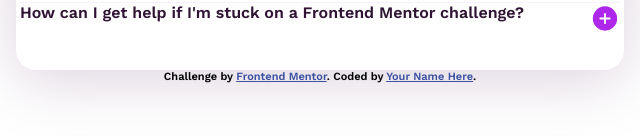
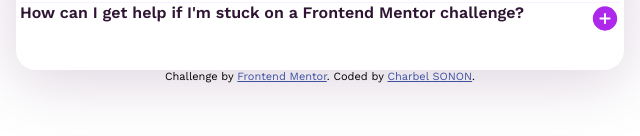
Before and after one commit to AsKing07/faq-accordion, a plain HTML site: page index.html in a window 1280 px wide. Shown: the part 550-686 px from the top of the page, 320-960 px from the left. Drawn offline with Linux system fonts and the light colour scheme.

Commit message:
update readme

```diff
--- a/index.css
+++ b/index.css
@@ -1,16 +1,19 @@
 @font-face {
-    font-family: WorkSansBold;
+    font-family: "Work Sans";
     src: url(/assets/fonts/static/WorkSans-Bold.ttf);
+    font-family:700 ;
 }
 
 @font-face {
-    font-family: "WorkSansRegular";
+    font-family: "Work Sans";
     src: url(/assets/fonts/static/WorkSans-Regular.ttf);
+    font-weight: 400;
 }
 
 @font-face {
-    font-family: "WorkSansSemiBold";
+    font-family: "Work Sans";
     src: url(/assets/fonts/static/WorkSans-SemiBold.ttf);
+    font-weight: 600;
 }
 
 :root
@@ -35,7 +38,7 @@ body
     justify-content: center;
     align-items: center;
     text-align: center;
-    font-family: "WorkSansSemiBold", "Sans serif";
+    font-family: "Work Sans";
 }
 
 
@@ -103,7 +106,7 @@ p {
     font-weight: 600;
 }
 
-h2:hover
+h2:hover, h2:focus
     {
         color:  hsl(281, 85%, 54%);
 
@@ -135,6 +138,9 @@ font-size: 0.8rem;
     content: url("assets/images/icon-minus.svg");
 }
 
+
+.attribution { font-size: 11px; text-align: center; }
+.attribution a { color: hsl(228, 45%, 44%); }
 
 @media screen and (min-width: 768px) {
     body
--- a/index.html
+++ b/index.html
@@ -8,12 +8,6 @@
   <link rel="stylesheet" href="index.css">
 
   <title>Frontend Mentor | FAQ accordion</title>
-
-  <!-- Feel free to remove these styles or customise in your own stylesheet 👍 -->
-  <style>
-    .attribution { font-size: 11px; text-align: center; }
-    .attribution a { color: hsl(228, 45%, 44%); }
-  </style>
 </head>
 <body>
 
@@ -119,7 +113,7 @@
 
   <div class="attribution">
     Challenge by <a href="https://www.frontendmentor.io?ref=challenge" target="_blank">Frontend Mentor</a>.
-    Coded by <a href="#">Your Name Here</a>.
+    Coded by <a href="cutt.ly/charbeldev">Charbel SONON</a>.
   </div>
 
   <script src="script.js"></script>
```
Also changed, not shown: script.js (line endings or trailing spaces), 1 other file.
